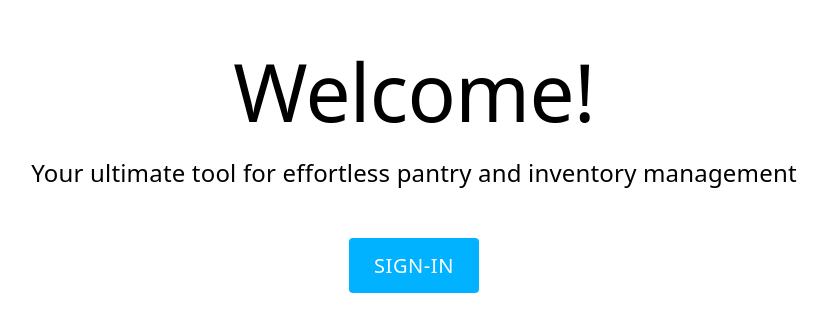
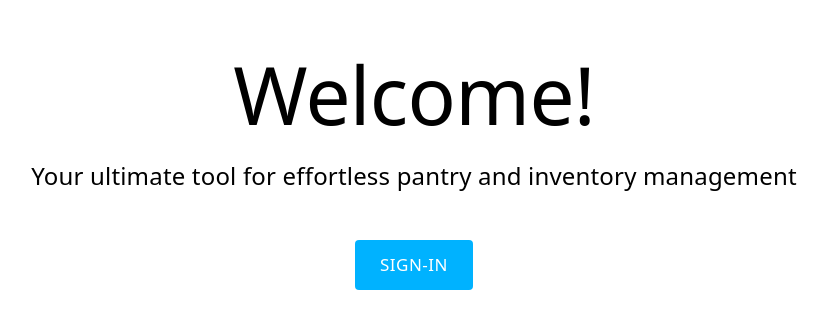
Before and after one commit to GauravKano/Pantry-Manager, a Next.js app: page / in a window 1280 px wide. Shown: the part 217-548 px from the top of the page, without its empty margins (226-1053 px from the left). Built offline with nearby package versions, Linux system fonts and the light colour scheme; no server answers.

Commit message:
Adjust Homepage font size

```diff
--- a/app/page.js
+++ b/app/page.js
@@ -81,7 +81,7 @@ export default function LandingPage() {
           <Link href="/main">
             <Button
               sx={{
-                fontSize: "clamp(13.5px, 3vw, 20px)",
+                fontSize: "clamp(13.5px, 3vw, 16px)",
                 color: "#FFF",
                 bgcolor: "#00B2FF",
                 p: "10px 25px",
@@ -96,7 +96,7 @@ export default function LandingPage() {
           <Button
             onClick={userSignOut}
             sx={{
-              fontSize: "clamp(13.5px, 3vw, 20px)",
+              fontSize: "clamp(13.5px, 3vw, 16px)",
               color: "#FFF",
               bgcolor: "#00B2FF",
               p: "10px 25px",
@@ -113,7 +113,7 @@ export default function LandingPage() {
         <Button
           onClick={userSignIn}
           sx={{
-            fontSize: "20px",
+            fontSize: "17px",
             color: "#FFF",
             bgcolor: "#00B2FF",
             p: "10px 25px",
```
